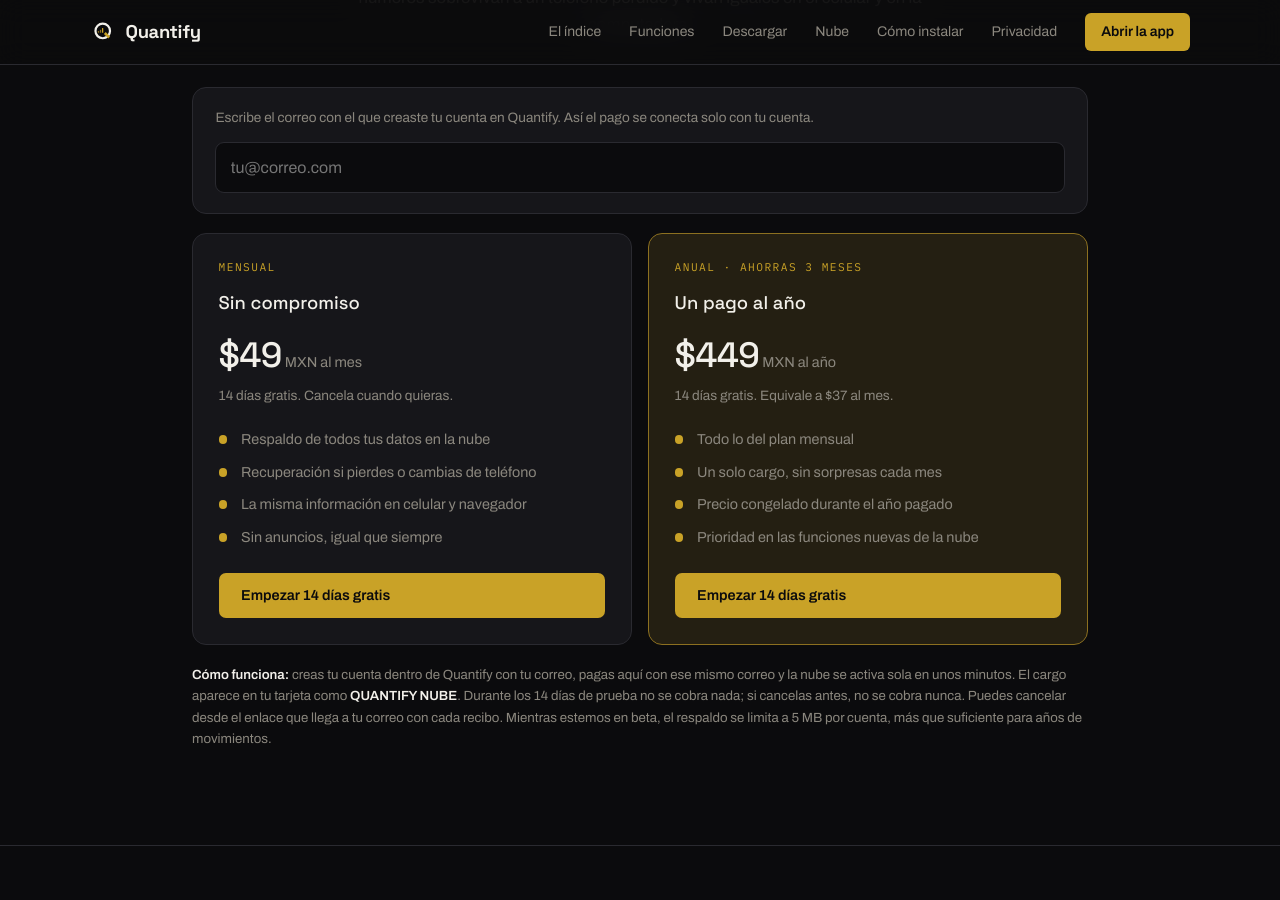
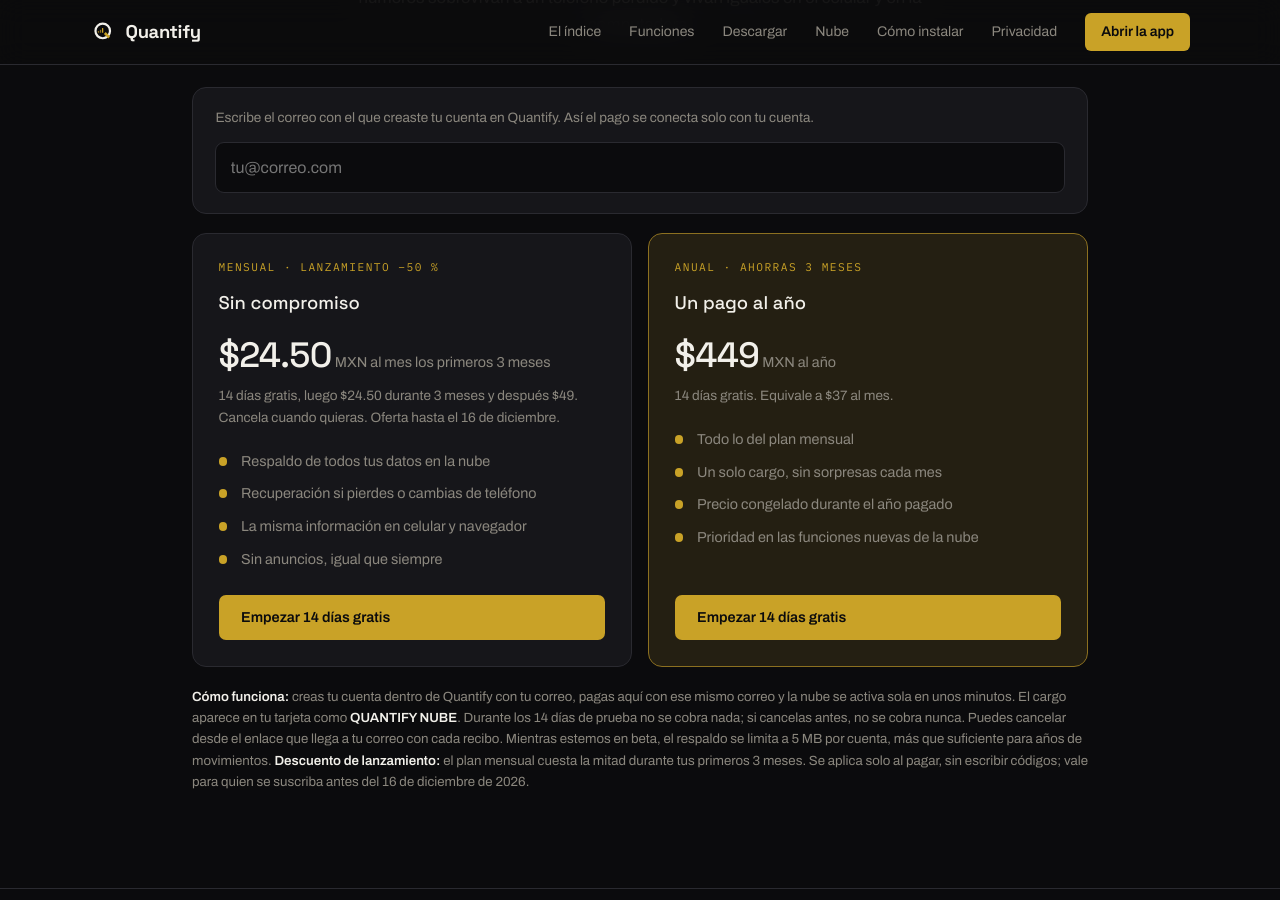
Before and after one commit to fondosdharma-a11y/quantify-web, a Jekyll site: the page index.html, which Jekyll copies as it is, in a window 1280 px wide and 900 px high, scrolled down 4496 px. Built offline with Jekyll 4.4.1, drawn with Linux system fonts in a browser that asks for light colours.

Commit message:
Lanzamiento: 50% en el plan mensual los primeros 3 meses, aplicado solo al pagar

```diff
--- a/index.html
+++ b/index.html
@@ -645,17 +645,17 @@
 
     <div class="nube-grid">
       <div class="plan">
-        <p class="plan-tag">Mensual</p>
+        <p class="plan-tag">Mensual · lanzamiento −50 %</p>
         <h3>Sin compromiso</h3>
-        <p class="plan-price">$49<small> MXN al mes</small></p>
-        <p class="plan-sub">14 días gratis. Cancela cuando quieras.</p>
+        <p class="plan-price">$24.50<small> MXN al mes los primeros 3 meses</small></p>
+        <p class="plan-sub">14 días gratis, luego $24.50 durante 3 meses y después $49. Cancela cuando quieras. Oferta hasta el 16 de diciembre.</p>
         <ul>
           <li>Respaldo de todos tus datos en la nube</li>
           <li>Recuperación si pierdes o cambias de teléfono</li>
           <li>La misma información en celular y navegador</li>
           <li>Sin anuncios, igual que siempre</li>
         </ul>
-        <a class="store-btn" data-nube="https://buy.stripe.com/3cI28s6VG7Li3EN80BgEg0V" href="https://buy.stripe.com/3cI28s6VG7Li3EN80BgEg0V">Empezar 14 días gratis</a>
+        <a class="store-btn" data-nube="https://buy.stripe.com/3cI28s6VG7Li3EN80BgEg0V" data-promo="LANZAMIENTO50" href="https://buy.stripe.com/3cI28s6VG7Li3EN80BgEg0V?prefilled_promo_code=LANZAMIENTO50">Empezar 14 días gratis</a>
       </div>
 
       <div class="plan best">
@@ -676,6 +676,7 @@
     <p class="nube-note">
       <strong>Cómo funciona:</strong> creas tu cuenta dentro de Quantify con tu correo, pagas aquí con ese mismo correo y la nube se activa sola en unos minutos. El cargo aparece en tu tarjeta como <strong>QUANTIFY NUBE</strong>. Durante los 14 días de prueba no se cobra nada; si cancelas antes, no se cobra nunca. Puedes cancelar desde el enlace que llega a tu correo con cada recibo.
       Mientras estemos en beta, el respaldo se limita a 5 MB por cuenta, más que suficiente para años de movimientos.
+      <strong>Descuento de lanzamiento:</strong> el plan mensual cuesta la mitad durante tus primeros 3 meses. Se aplica solo al pagar, sin escribir códigos; vale para quien se suscriba antes del 16 de diciembre de 2026.
     </p>
   </div>
 </section>
```
Also changed, not shown: other parts of index.html (+5 -4 lines), terminos.md (+2 -0 lines).
